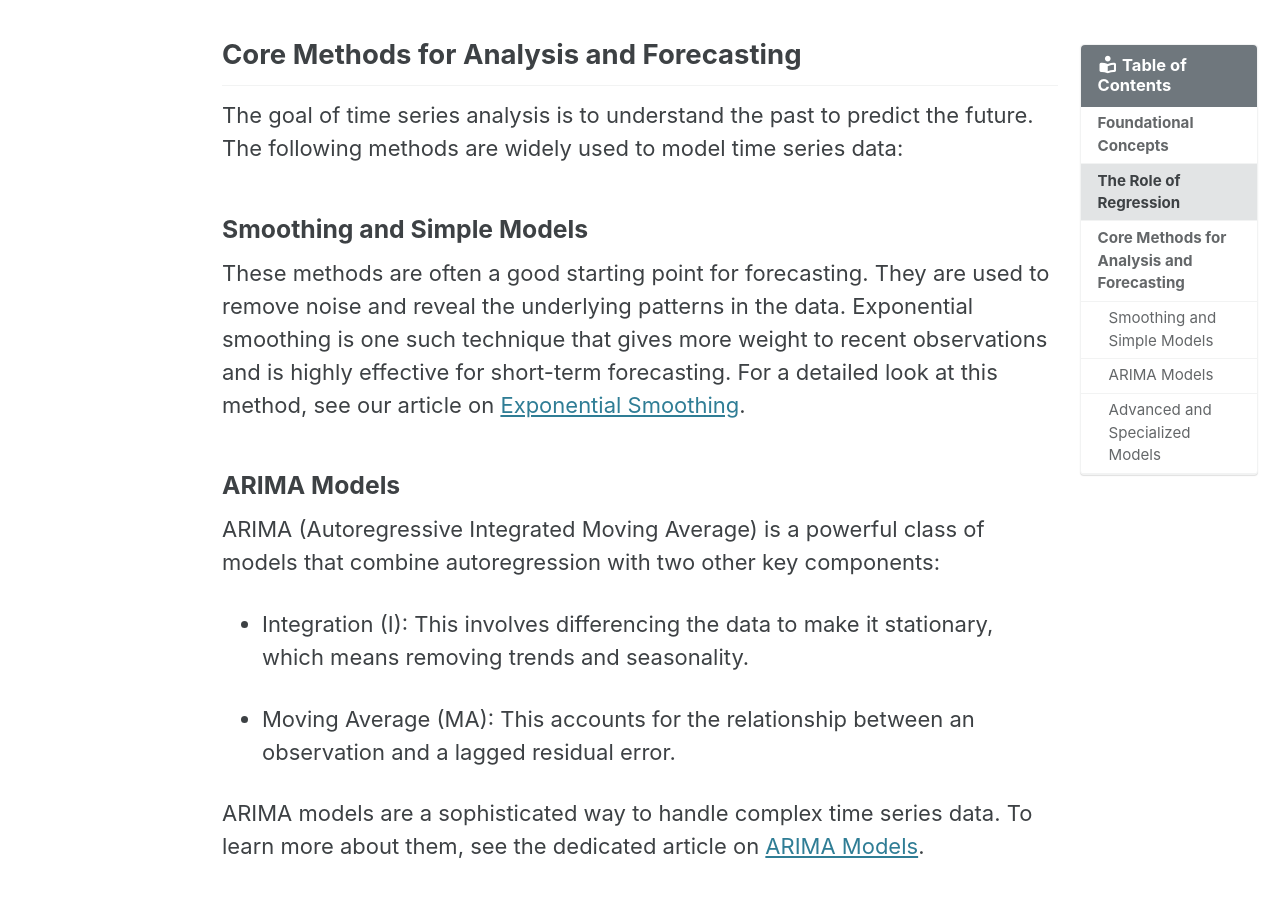
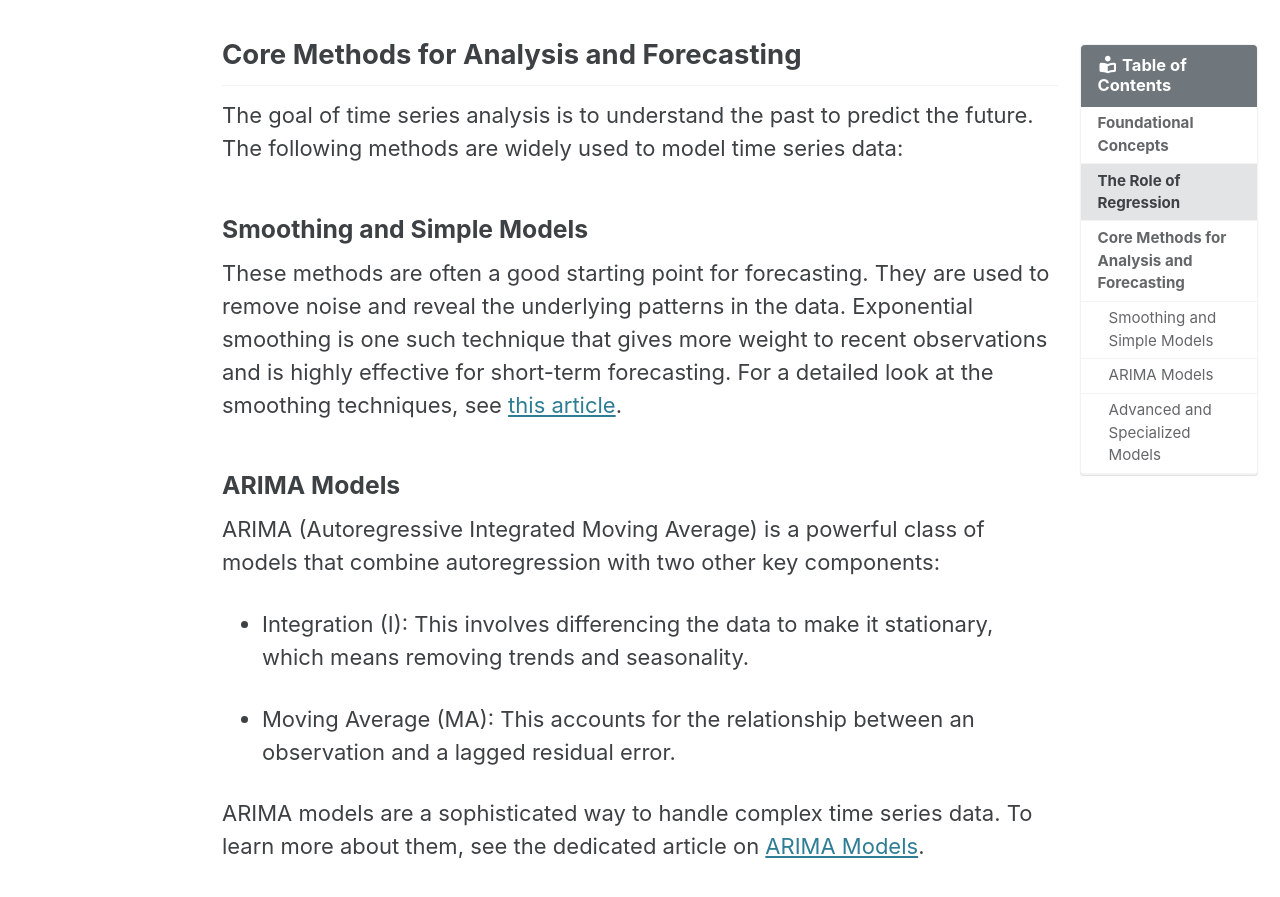
Before and after one commit to vzahorui/vzahorui.github.io, a Jekyll site: the page built from _posts/2025-09-10-time-series.md, in a window 1280 px wide and 900 px high, scrolled down 1824 px. Shown: the top 897 px of the window. Built offline with Jekyll 4.4.1, drawn with Linux system fonts in a browser that asks for light colours; cached includes are drawn as plain includes.

Commit message:
test index change

```diff
--- a/_posts/2025-09-10-time-series.md
+++ b/_posts/2025-09-10-time-series.md
@@ -35,7 +35,7 @@ The goal of time series analysis is to understand the past to predict the future
 
 ### Smoothing and Simple Models
 
-These methods are often a good starting point for forecasting. They are used to remove noise and reveal the underlying patterns in the data. Exponential smoothing is one such technique that gives more weight to recent observations and is highly effective for short-term forecasting. For a detailed look at this method, see our article on [Exponential Smoothing]({{ site.baseurl }}{% link _posts/2023-02-20-exponential-smoothing.md %}).
+These methods are often a good starting point for forecasting. They are used to remove noise and reveal the underlying patterns in the data. Exponential smoothing is one such technique that gives more weight to recent observations and is highly effective for short-term forecasting. For a detailed look at the smoothing techniques, see [this article]({{ site.baseurl }}{% link _posts/2025-09-10-time-series-smoothing.md %}).
 
 ### ARIMA Models
 
--- a/index.html
+++ b/index.html
@@ -15,7 +15,7 @@ title: Unlocking the power of data
     {"id": "Bayesian Inference", "url": "{{ site.baseurl }}{% link _posts/2022-07-15-bayesian-inference.md %}", "size": 18, "font": 1.3},
     {"id": "Bootstrapping", "url": "{{ site.baseurl }}{% link _posts/2025-09-04-bootstrapping.md %}", "size": 10, "font": 1},
     {"id": "Degrees of Freedom", "url": "{{ site.baseurl }}{% link _posts/2021-03-19-degrees-of-freedom.md %}", "size": 10, "font": 1},
-    {"id": "Exponential Smoothing", "url":"{{ site.baseurl }}{% link _posts/2023-02-20-exponential-smoothing.md %}", "size": 10, "font": 1},
+    {"id": "Time Series Smoothing", "url":"{{ site.baseurl }}{% link _posts/2025-09-10-time-series-smoothing.md %}", "size": 10, "font": 1},
     {"id": "Hypothesis Testing", "url": "{{ site.baseurl }}{% link _posts/2021-01-21-hypothesis-testing.md %}", "size": 18, "font": 1.3},
     {"id": "Integrals", "url":"{{ site.baseurl }}{% link _posts/2019-09-24-integrals.md %}", "size":18, "font":1.3},
     {"id": "Linear Regression", "url": "{{ site.baseurl }}{% link _posts/2019-10-25-linear-regression.md %}", "size": 18, "font": 1.3},
@@ -72,8 +72,7 @@ title: Unlocking the power of data
     {"source": "Statistical Inference", "target": "Maximum Likelihood Estimation", "distance": 180},
     {"source": "Statistical Inference", "target": "Regression Analysis", "distance": 250},
     {"source": "Time Series Analysis", "target": "ARIMA", "distance": 200},
-    {"source": "Time Series Analysis", "target": "Exponential Smoothing", "distance": 200},
-
+    {"source": "Time Series Analysis", "target": "Time Series Smoothing", "distance": 200},
     {"source": "Loss Functions", "target": "Clustering", "distance": 330},
     {"source": "Loss Functions", "target": "Non-Linear Regression", "distance": 300},
     {"source": "Loss Functions", "target": "Linear Regression", "distance": 300},
```
Also changed, not shown: _posts/2025-09-10-time-series-smoothing.md (renamed from _posts/2023-02-20-exponential-smoothing.md).
